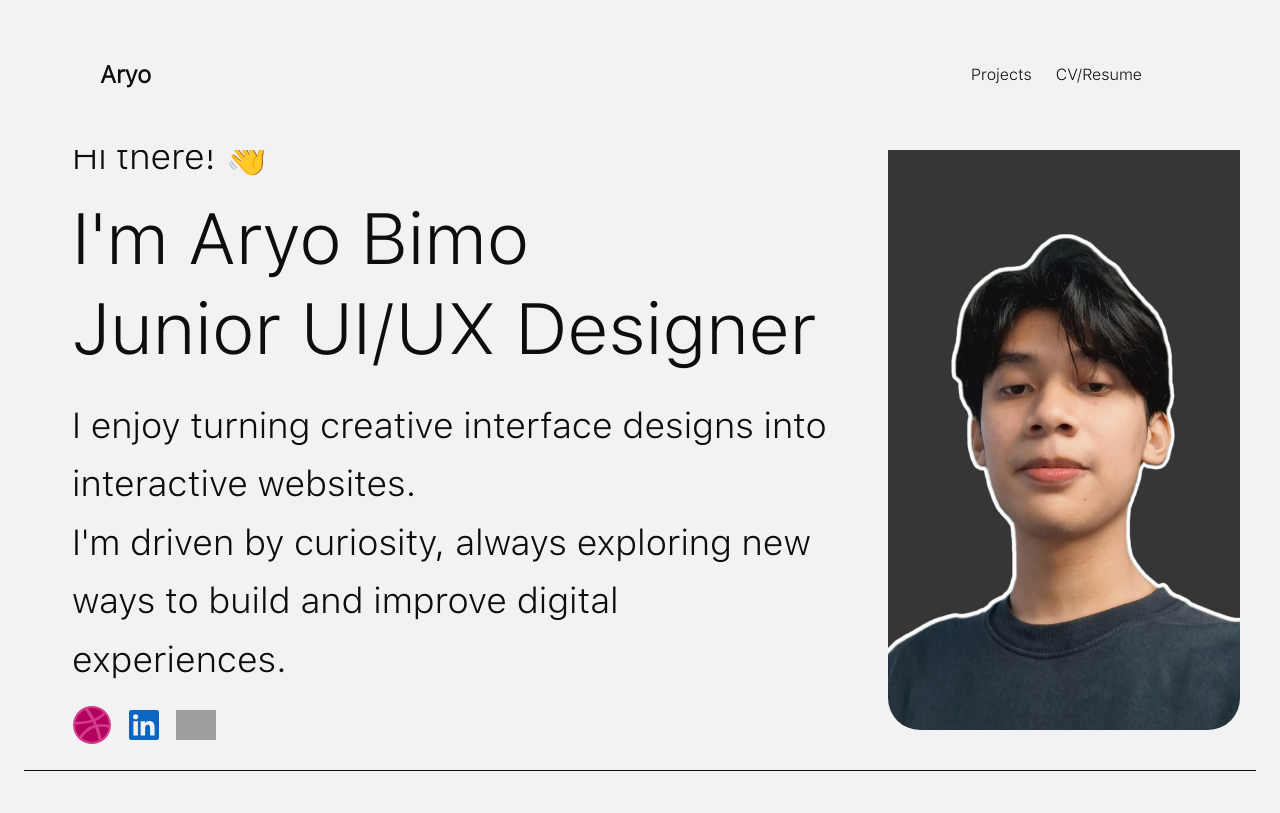
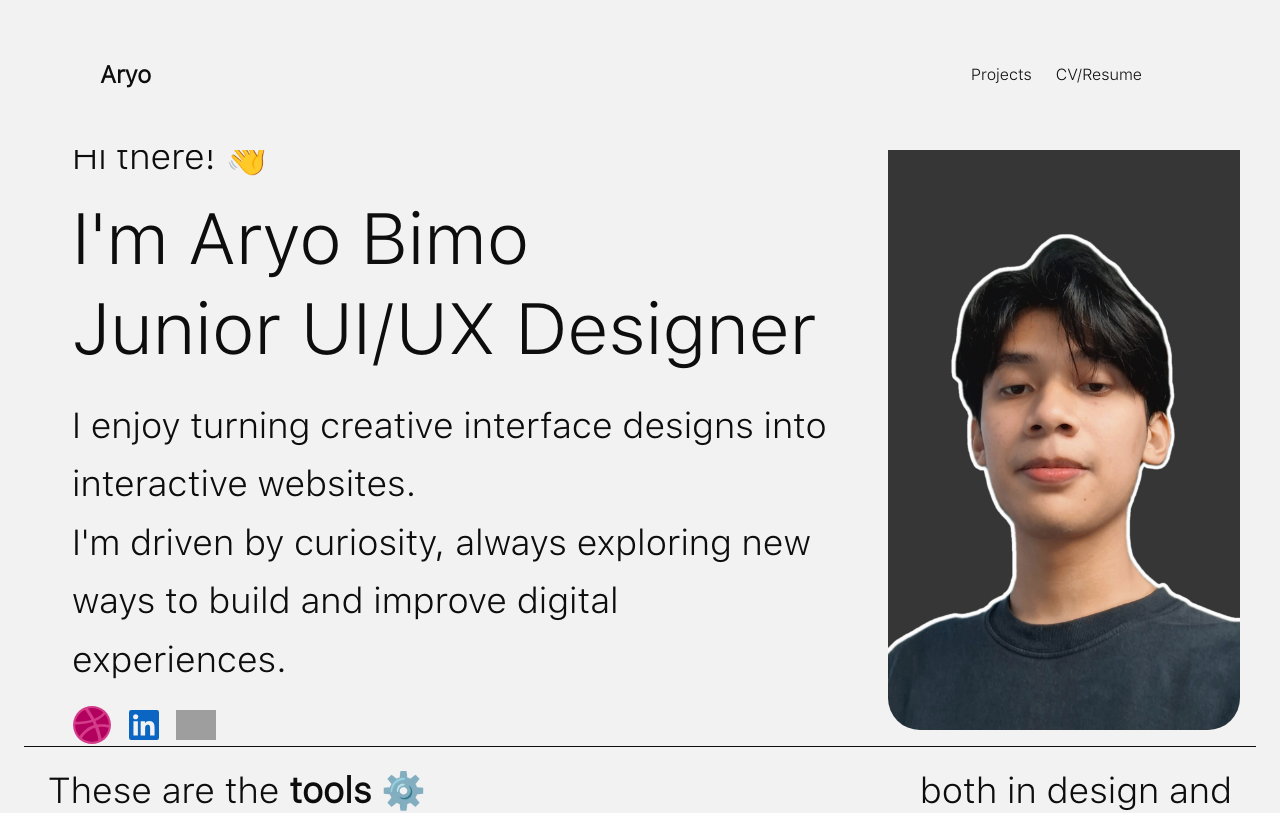
Before and after one commit to AryoBimoPrakoso/portfolio-aryo, a React (Vite) app: page / in a window 1280 px wide. Shown: the top 813 px of the page. Built offline with nearby package versions, Linux system fonts and the light colour scheme; grey boxes are pictures that could not be loaded.

Commit message:
Update App.jsx

```diff
--- a/src/App.jsx
+++ b/src/App.jsx
@@ -18,7 +18,7 @@ function App() {
         {index === 0 && (
           <div id="porto" className="w-full flex flex-col p-6">
             <Homepage />
-            <hr className="my-6" />
+            <hr className="mt-24 lg:m-0" />
             <Skills />
             <hr className="my-6" />
             <Project setIndex={setIndex} />
```
